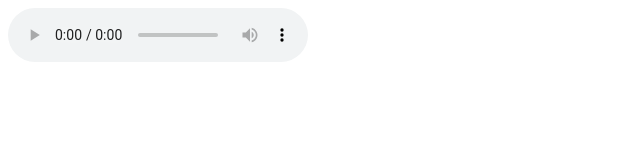
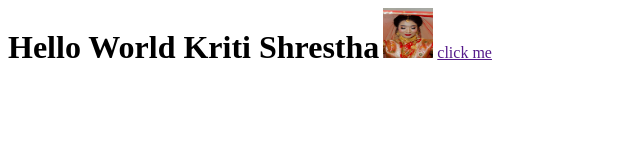
Before and after one commit to kriti-jpg/My-resume, a plain HTML site: page index.html in a window 1280 px wide. Shown: the whole page, without its empty margins (0-640 px from the left). Drawn offline with Linux system fonts and the light colour scheme.

Commit message:
learned about display inline

```diff
--- a/index.html
+++ b/index.html
@@ -10,10 +10,10 @@
 </head>
 
 <body>
-      <audio controls>
-            <source src="audio.mp4" type="audio/mp4">
-            Your browser does not support the audio element.
-      </audio>
+      <h1 class="HI">Hello World </h1>
+      <h1 class="Hi">Kriti Shrestha</h1>
+      <img src="bridal makeup.PNG" width="50px" height="50px">
+      <a href="">click me</a>
 </body>
 
 </html>
--- a/style.css
+++ b/style.css
@@ -9,3 +9,11 @@
 
 
 }
+
+.HI{
+      display:inline;
+}
+
+.Hi{
+      display: inline;
+}
```
